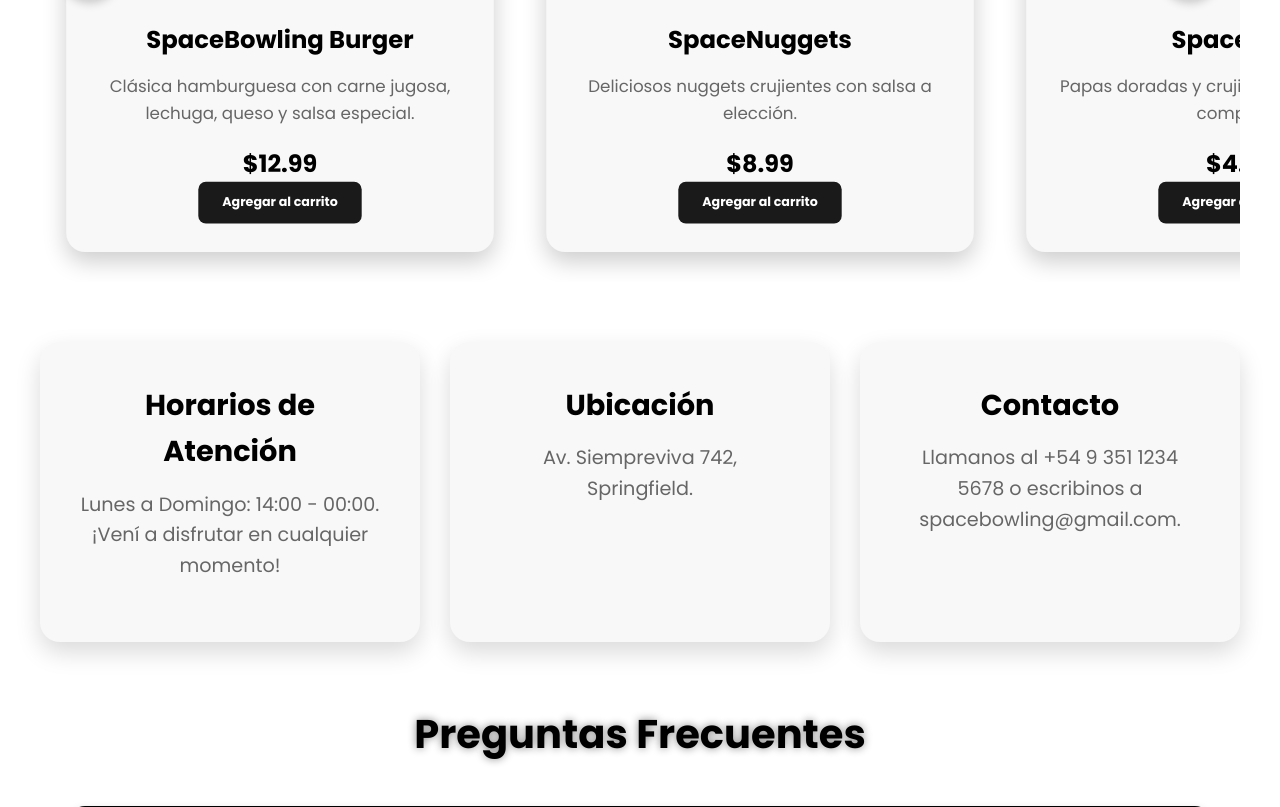
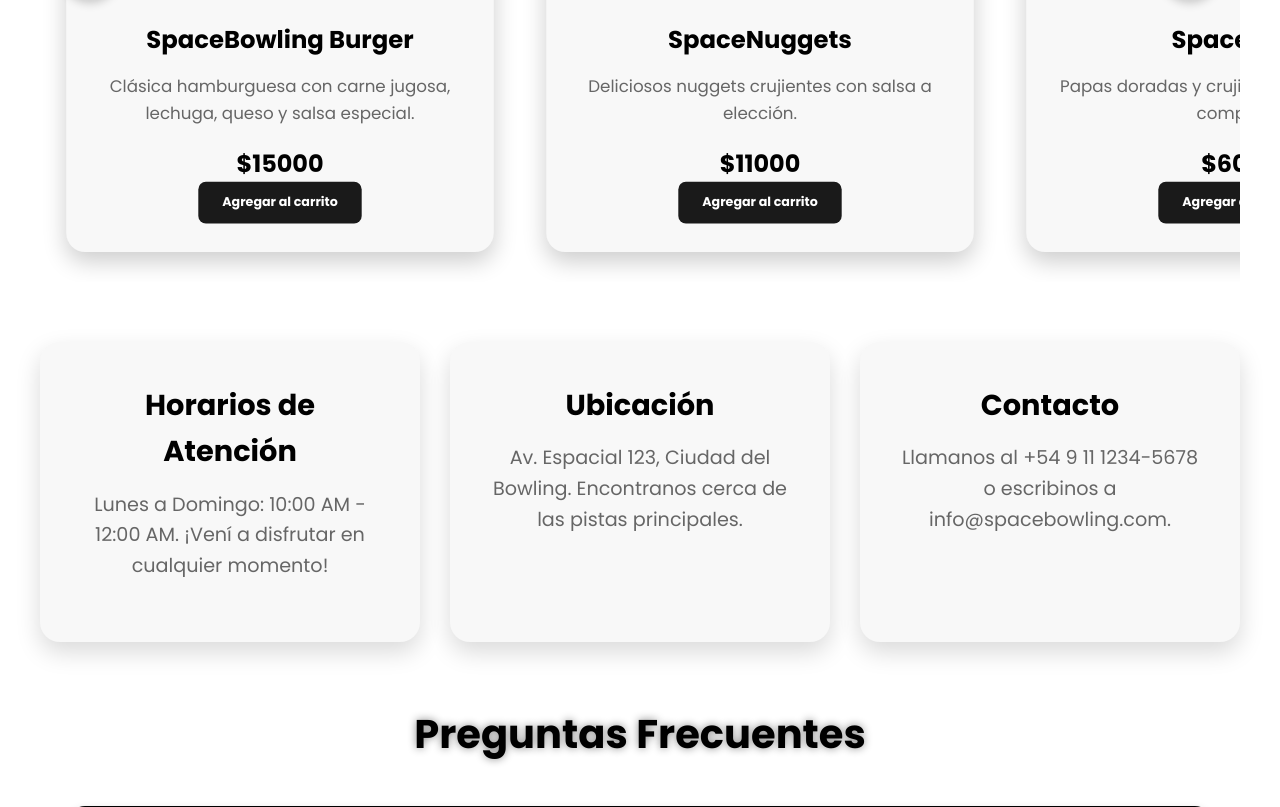
Before and after one commit to Villada-PG3/trabajo-practico-integrador-centro-bowling, a Django app: page /cafe/ in a window 1280 px wide. Shown: the part 934-1741 px from the top of the page. Run offline with Django 5.2, Linux system fonts and the light colour scheme; the visitor is signed in with stand-in values (Sample User, id 1).

Commit message:
Correccion contacto/acfeteria

```diff
--- a/bowling/bowl/templates/bowl/cafe.html
+++ b/bowling/bowl/templates/bowl/cafe.html
@@ -43,11 +43,9 @@
                     <span class="subtotal">$0.00</span>
                     <span>Descuento por cupones aplicados:</span>
                     <span class="discount">$0.00</span>
-                    <span>Cargos de envío:</span>
-                    <span>$4.99</span>
                 </div>
                 <div class="checkout--footer">
-                    <label class="price"><sup>$</sup><span class="total">4.99</span></label>
+                    <label class="price"><sup>$</sup><span class="total">0</span></label>
                     <button class="checkout-btn">Checkout</button>
                 </div>
             </div>
@@ -73,29 +71,29 @@
                     <img src="{% static 'bowl/imagenes/hamburguesa.png' %}" alt="SpaceBowling Burger" class="product-img">
                     <h3>SpaceBowling Burger</h3>
                     <p>Clásica hamburguesa con carne jugosa, lechuga, queso y salsa especial.</p>
-                    <span class="price">$12.99</span>
-                    <button class="add-to-cart" data-name="SpaceBowling Burger" data-price="12.99" data-desc="Clásica con queso">Agregar al carrito</button>
+                    <span class="price">$15000</span>
+                    <button class="add-to-cart" data-name="SpaceBowling Burger" data-price="15000" data-desc="Clásica con queso">Agregar al carrito</button>
                 </div>
                 <div class="product-card">
                     <img src="{% static 'bowl/imagenes/nuggets.png' %}" alt="SpaceNuggets" class="product-img">
                     <h3>SpaceNuggets</h3>
                     <p>Deliciosos nuggets crujientes con salsa a elección.</p>
-                    <span class="price">$8.99</span>
-                    <button class="add-to-cart" data-name="SpaceNuggets" data-price="8.99" data-desc="6 piezas con salsa">Agregar al carrito</button>
+                    <span class="price">$11000</span>
+                    <button class="add-to-cart" data-name="SpaceNuggets" data-price="11000" data-desc="6 piezas con salsa">Agregar al carrito</button>
                 </div>
                 <div class="product-card">
                     <img src="{% static 'bowl/imagenes/papas.png' %}" alt="SpaceFries" class="product-img">
                     <h3>SpaceFries</h3>
                     <p>Papas doradas y crujientes, perfectas para compartir.</p>
-                    <span class="price">$4.99</span>
-                    <button class="add-to-cart" data-name="SpaceFries" data-price="4.99" data-desc="Tamaño mediano">Agregar al carrito</button>
+                    <span class="price">$6000</span>
+                    <button class="add-to-cart" data-name="SpaceFries" data-price="6000" data-desc="Tamaño mediano">Agregar al carrito</button>
                 </div>
                 <div class="product-card">
                     <img src="{% static 'bowl/imagenes/cafe.png' %}" alt="SpaceCafé" class="product-img">
                     <h3>SpaceCafé</h3>
                     <p>Café recién hecho con un toque especial.</p>
-                    <span class="price">$3.99</span>
-                    <button class="add-to-cart" data-name="SpaceCafé" data-price="3.99" data-desc="Capuchino">Agregar al carrito</button>
+                    <span class="price">$4500</span>
+                    <button class="add-to-cart" data-name="SpaceCafé" data-price="4500" data-desc="Capuchino">Agregar al carrito</button>
                 </div>
             </div>
             <button class="carousel-btn next">
@@ -110,15 +108,15 @@
     <section class="marketing-section">
         <div class="marketing-card">
             <h3>Horarios de Atención</h3>
-            <p>Lunes a Domingo: 14:00 - 00:00. ¡Vení a disfrutar en cualquier momento!</p>
+            <p>Lunes a Domingo: 10:00 AM - 12:00 AM. ¡Vení a disfrutar en cualquier momento!</p>
         </div>
         <div class="marketing-card">
             <h3>Ubicación</h3>
-            <p>Av. Siempreviva 742, Springfield.</p>
+            <p>Av. Espacial 123, Ciudad del Bowling. Encontranos cerca de las pistas principales.</p>
         </div>
         <div class="marketing-card">
             <h3>Contacto</h3>
-            <p>Llamanos al +54 9 351 1234 5678 o escribinos a spacebowling@gmail.com.</p>
+            <p>Llamanos al +54 9 11 1234-5678 o escribinos a info@spacebowling.com.</p>
         </div>
     </section>
 
@@ -281,8 +279,7 @@
 
             subtotalSpan.textContent = `$${subtotal.toFixed(2)}`;
             discountSpan.textContent = `$${discount.toFixed(2)}`;
-            const shipping = 4.99;
-            const total = subtotal - discount + shipping;
+            const total = subtotal - discount;
             totalSpan.textContent = total.toFixed(2);
 
             cartCount.textContent = totalItems;
--- a/bowling/bowl/templates/bowl/contactos.html
+++ b/bowling/bowl/templates/bowl/contactos.html
@@ -24,7 +24,7 @@
         <div class="header-info">
             <div class="info-item">
                 <i class='bx bx-envelope'></i>
-                <span>spacebowling@gmail.com</span>
+                <span>faustinopedonelopez@gmail.com</span>
             </div>
             <div class="info-item">
                 <i class='bx bx-phone'></i>
```
